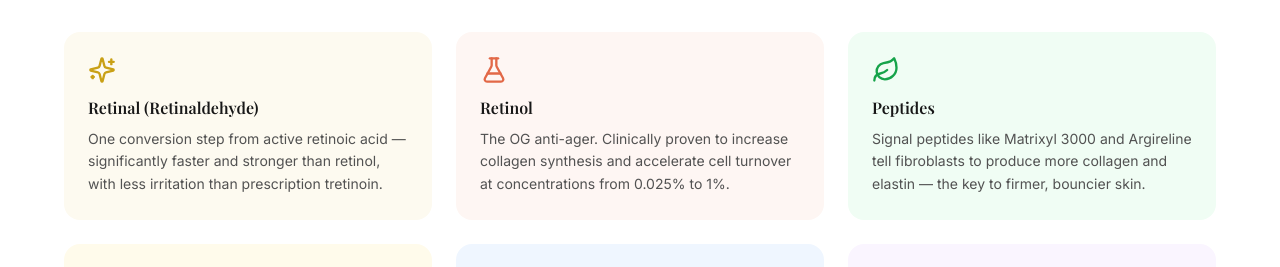
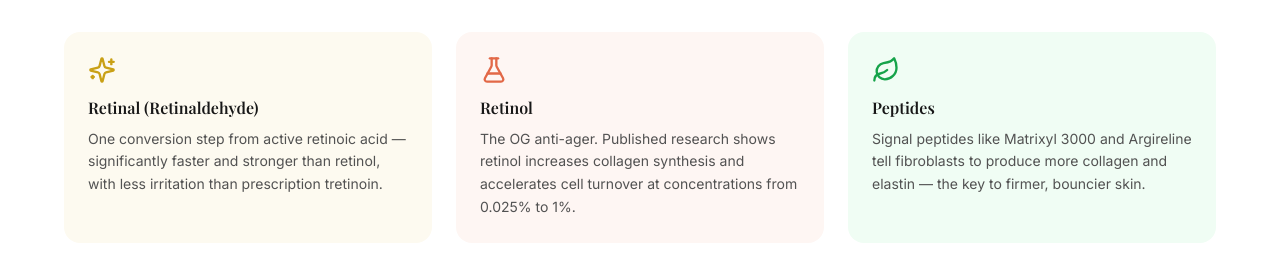
Before and after one commit to claudeemail6021-alt/bestwrinklereducers, a Next.js app: page / in a window 1280 px wide. Shown: the part 2500-2767 px from the top of the page. Built offline with nearby package versions, Linux system fonts and the light colour scheme; no server answers; a web font is replaced by a local one.

Commit message:
🔧 Fix: replace 'clinically proven ingredients' with accurate factual description

```diff
--- a/src/app/page.tsx
+++ b/src/app/page.tsx
@@ -32,7 +32,7 @@ const ingredients = [
     icon: FlaskConical,
     name: "Retinol",
     description:
-      "The OG anti-ager. Clinically proven to increase collagen synthesis and accelerate cell turnover at concentrations from 0.025% to 1%.",
+      "The OG anti-ager. Published research shows retinol increases collagen synthesis and accelerates cell turnover at concentrations from 0.025% to 1%.",
     color: "text-blush-500",
     bg: "bg-blush-50",
   },
```
